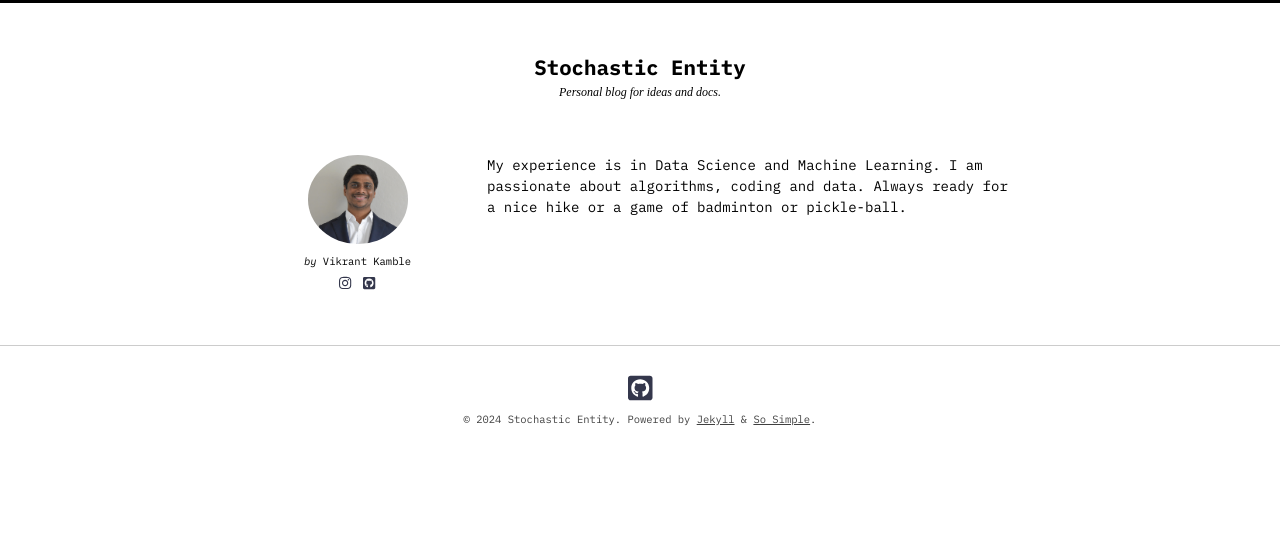
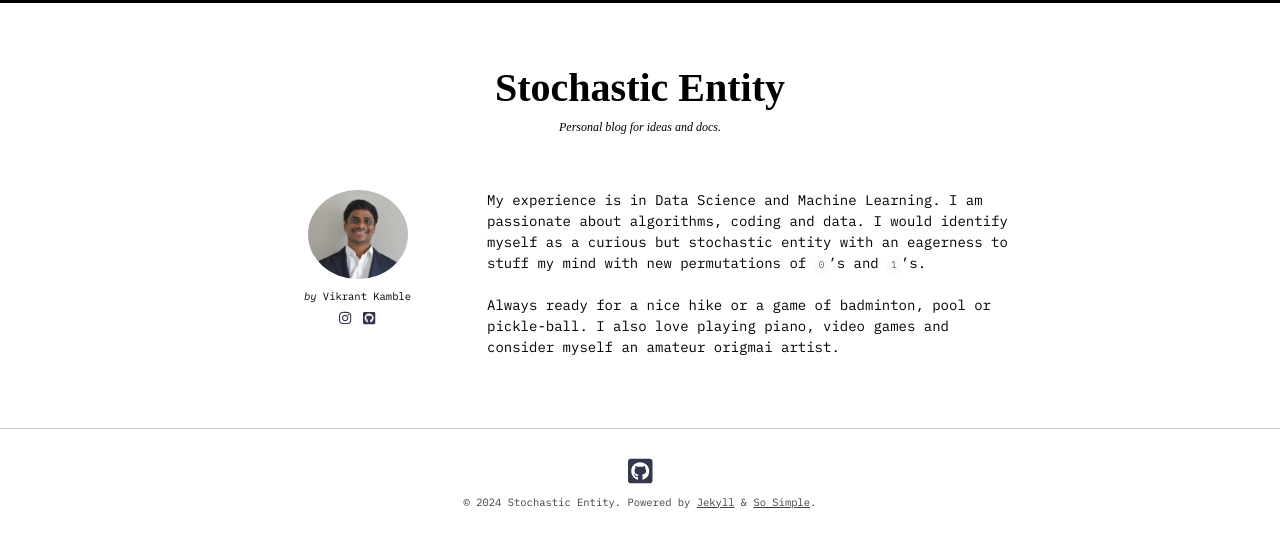
Before and after one commit to VikrantKamble/vikrantkamble.github.io, a Jekyll site: the page built from about.md, in a window 1280 px wide. Shown: the top 548 px of the page. Built offline with Jekyll 4.4.1, drawn with Linux system fonts in a browser that asks for light colours; nearby versions of some CDN libraries; some web fonts are replaced.

Commit message:
change title size

```diff
--- a/_sass/so-simple/_global.scss
+++ b/_sass/so-simple/_global.scss
@@ -74,8 +74,9 @@
 .site-title {
   margin: 0.5em 0 0;
   padding: 0;
-  @include fluid-type($min-vw, $max-vw, $h2-min, $h2-max);
+  @include fluid-type($min-vw, $max-vw, 40px, 40px);
   font-weight: 700;
+  font-family: $serif-font-family;
 
   a {
     text-decoration: none;
--- a/about.md
+++ b/about.md
@@ -6,4 +6,6 @@ permalink: /about/
 # entries_layout: list
 ---
 
-My experience is in Data Science and Machine Learning. I am passionate about algorithms, coding and data. Always ready for a nice hike or a game of badminton or pickle-ball.
+My experience is in Data Science and Machine Learning. I am passionate about algorithms, coding and data. I would identify myself as a curious but stochastic entity with an eagerness to stuff my mind with new permutations of `0`'s and `1`'s.
+
+Always ready for a nice hike or a game of badminton, pool or pickle-ball. I also love playing piano, video games and consider myself an amateur origmai artist.
```
